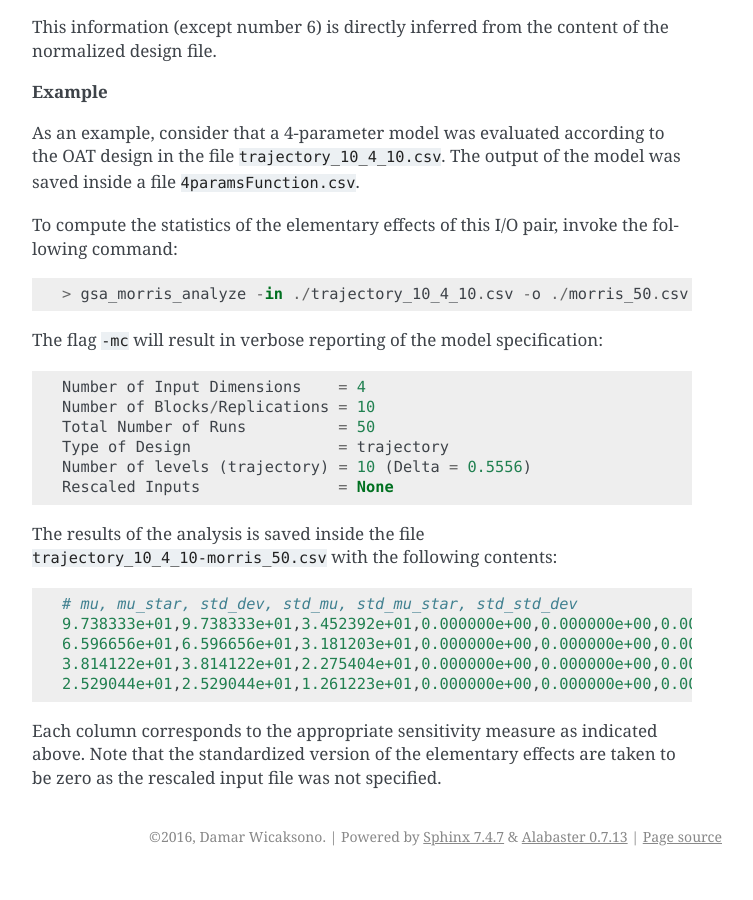
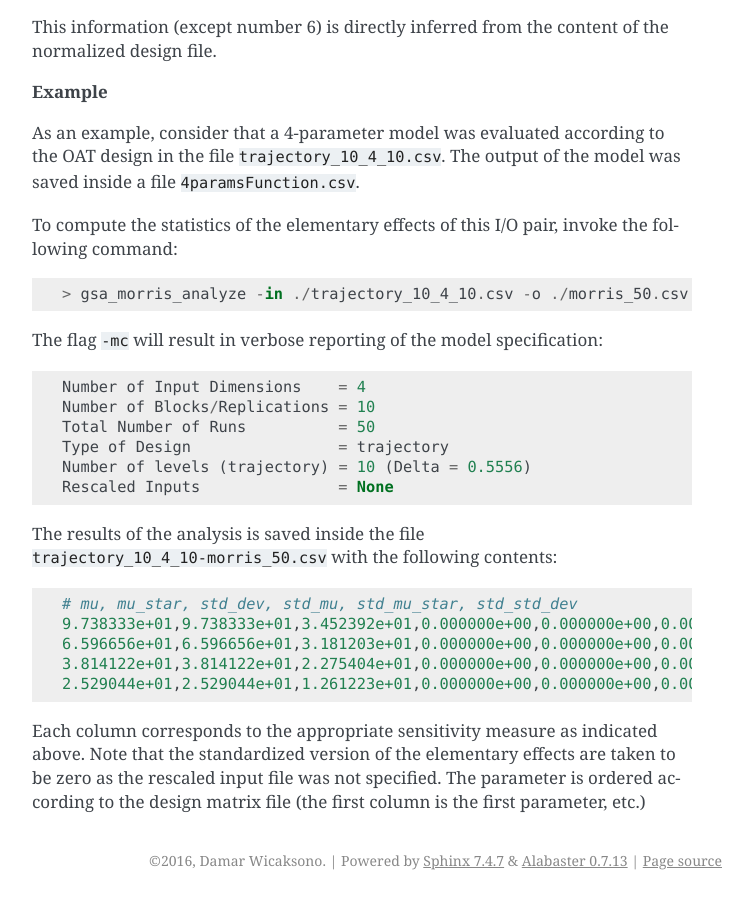
Before and after one commit to damar-wicaksono/gsa-module, a Sphinx documentation site: the page built from docs/source/user_guide/morris_screening.rst, in a window 1280 px wide and 900 px high, scrolled down 2977 px. Shown: the whole window, without its empty margins (388-1141 px from the left). Built offline with Sphinx 7.4.7, drawn with Linux system fonts in a browser that asks for light colours; before the commit the page ends 3853 px from its top, so only the background shows below that.

Commit message:
Add info the ordering of the parameter in the analysis output

```diff
--- a/docs/source/user_guide/morris_screening.rst
+++ b/docs/source/user_guide/morris_screening.rst
@@ -170,3 +170,5 @@ The results of the analysis is saved inside the file
 Each column corresponds to the appropriate sensitivity measure as indicated
 above. Note that the standardized version of the elementary effects are
 taken to be zero as the rescaled input file was not specified.
+The parameter is ordered according to the design matrix file
+(the first column is the first parameter, etc.)
```
